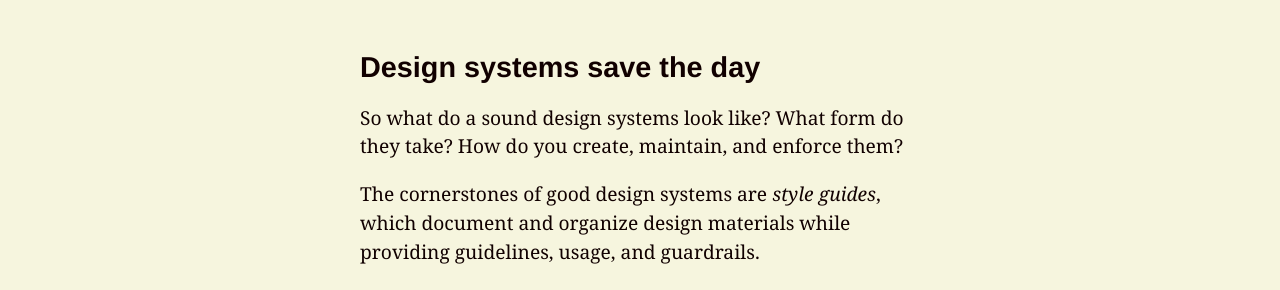
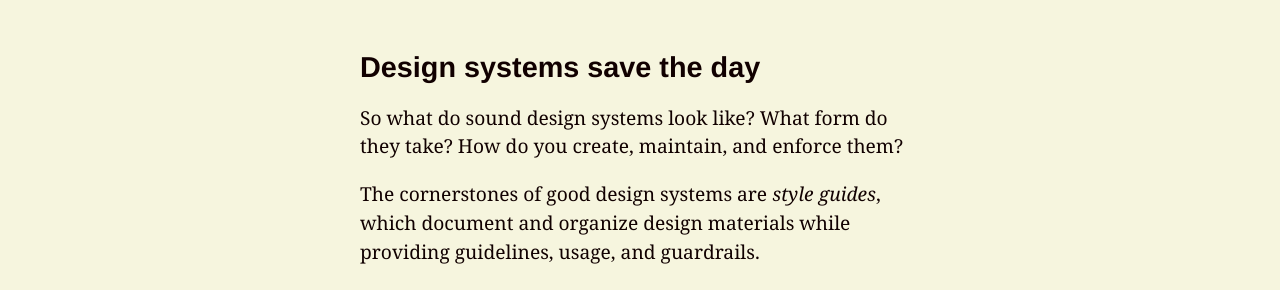
Before and after one commit to bradfrost/atomic-design, a Jekyll site: the page built from chapter-1.md, in a window 1280 px wide and 900 px high, scrolled down 18806 px. Shown: the part 156-446 px from the top of the window. Built offline with Jekyll 4.4.1, drawn with Linux system fonts in a browser that asks for light colours.

```diff
--- a/chapter-1.md
+++ b/chapter-1.md
@@ -187,7 +187,7 @@ Now that we’ve put frameworks through the wringer, it’s important to take a
 It’s not just about using a design system, it’s about creating *your* system.
 
 ## Design systems save the day
-So what do a sound design systems look like? What form do they take? How do you create, maintain, and enforce them?
+So what do sound design systems look like? What form do they take? How do you create, maintain, and enforce them?
 
 The cornerstones of good design systems are *style guides*, which document and organize design materials while providing guidelines, usage, and guardrails.
 
```
Also changed, not shown: 2 other files.
